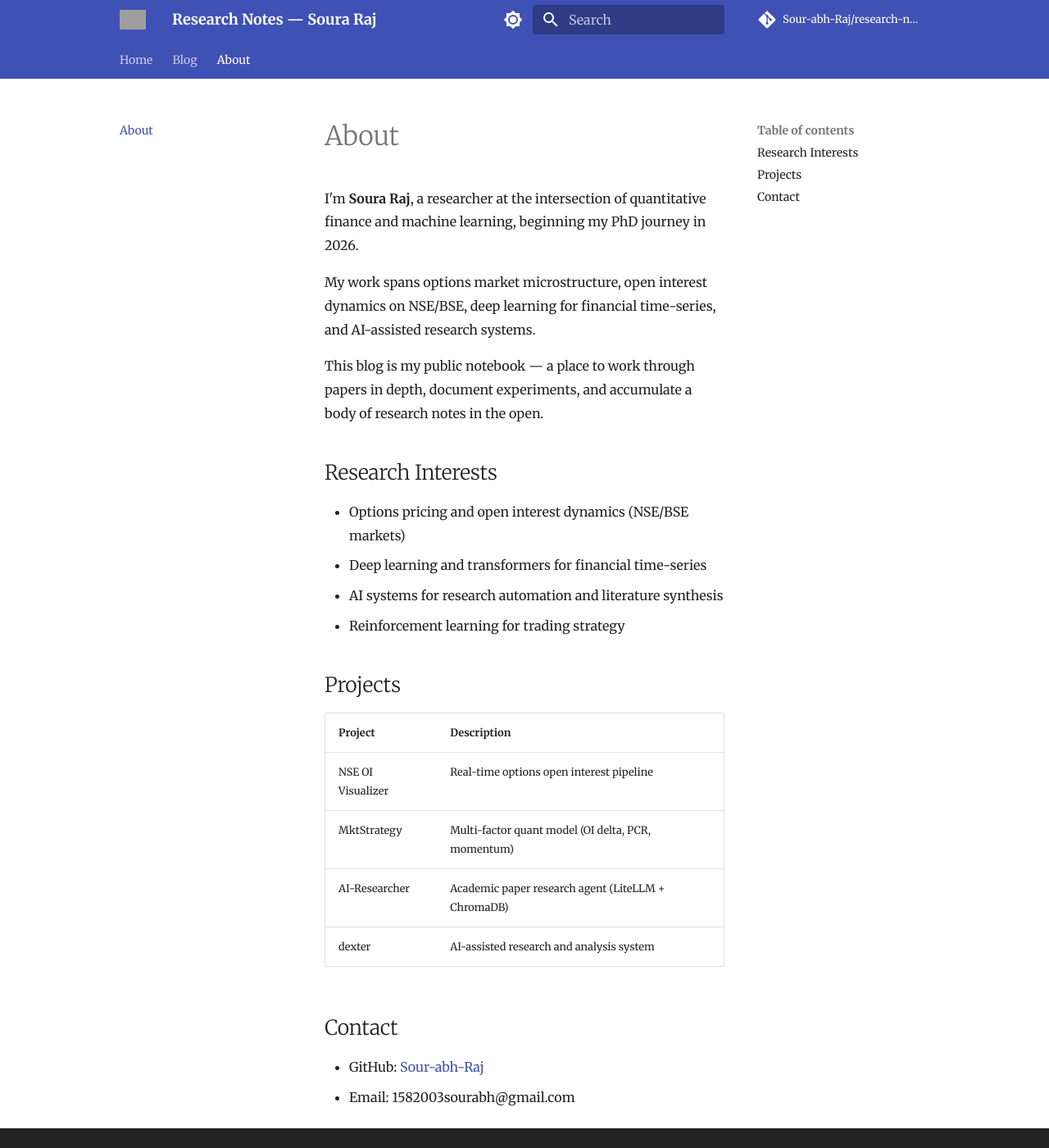
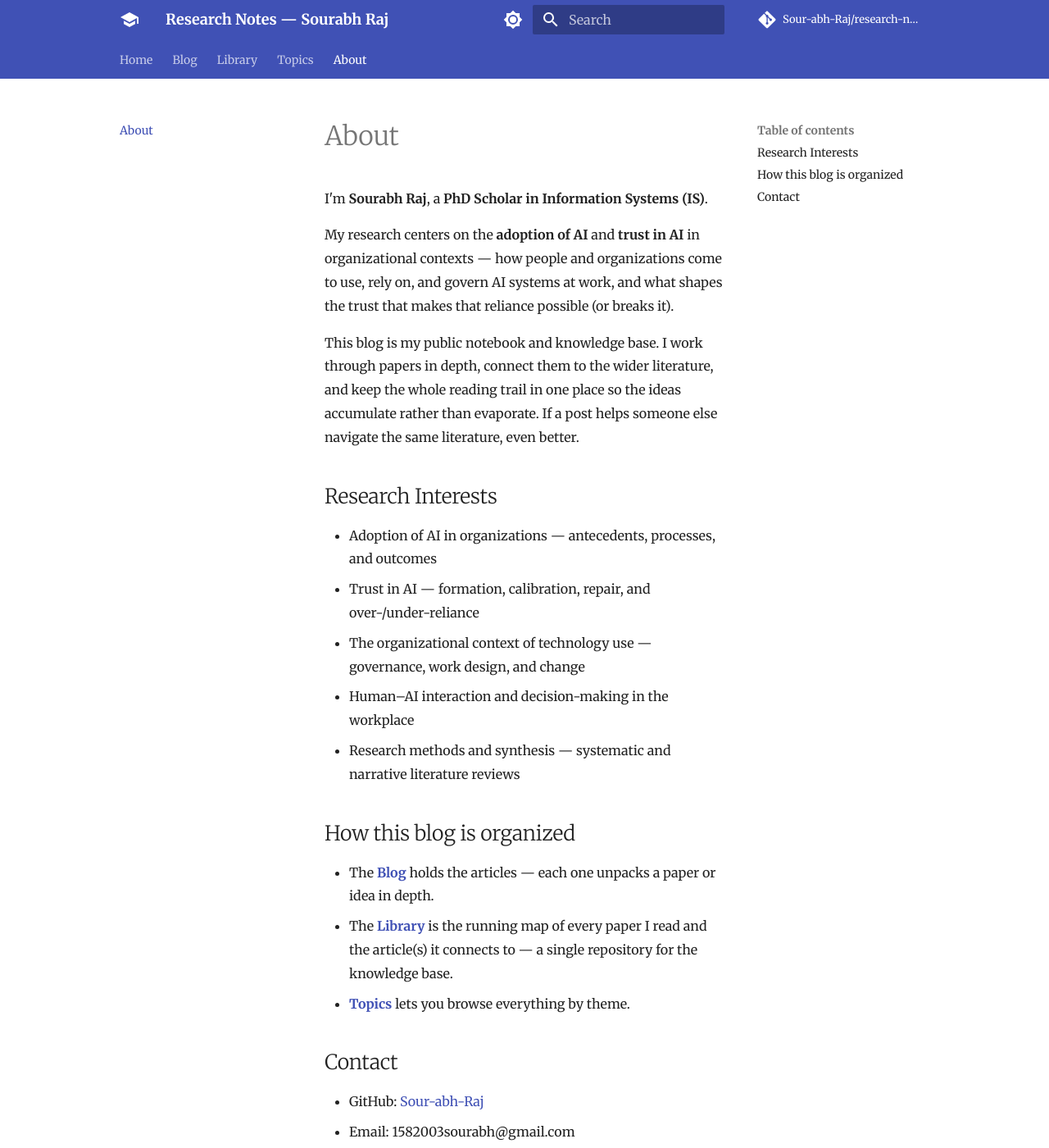
Before and after one commit to Sour-abh-Raj/research-notes, an MkDocs documentation site: the page built from docs/about.md, in a window 1280 px wide and 1400 px high. Shown: the whole window at 82% size. Built offline with MkDocs 1.6.1 and Material for MkDocs 9.7.7, drawn with Linux system fonts in a browser that asks for light colours; comment, search, counter and statistics services are not loaded; some of the changed text lies outside the part shown; grey boxes are pictures that could not be loaded.

Commit message:
Publish first article + fix logo, identity, and SEO
- Add first post: "Understanding Literature Reviews" (Literature Reviews
  category), based on Siddaway, Wood & Hedges (2019)
- Fix invisible logo: move built-in icon to theme.icon.logo (material/school)
  and add scholarly SVG favicon
- Correct author identity to Sourabh Raj, PhD Scholar in Information Systems
  (AI adoption & trust in AI) across site, About, home, authors, welcome post
- Add Library knowledge-base page mapping papers -> articles (with reading-map
  graph) and a Topics page for tag-based navigation
- SEO: Open Graph + Twitter Card + JSON-LD structured data via overrides,
  per-page meta descriptions, keywords, social links

Co-Authored-By: Claude Opus 4.8 <noreply@anthropic.com>

```diff
--- a/docs/about.md
+++ b/docs/about.md
@@ -1,29 +1,35 @@
+---
+description: >-
+  About Sourabh Raj — an Information Systems PhD scholar researching AI adoption
+  and trust in AI within organizational contexts.
+---
+
 # About
 
-I'm **Soura Raj**, a researcher at the intersection of quantitative finance and machine learning,
-beginning my PhD journey in 2026.
+I'm **Sourabh Raj**, a **PhD Scholar in Information Systems (IS)**.
 
-My work spans options market microstructure, open interest dynamics on NSE/BSE,
-deep learning for financial time-series, and AI-assisted research systems.
+My research centers on the **adoption of AI** and **trust in AI** in organizational contexts —
+how people and organizations come to use, rely on, and govern AI systems at work, and what shapes
+the trust that makes that reliance possible (or breaks it).
 
-This blog is my public notebook — a place to work through papers in depth,
-document experiments, and accumulate a body of research notes in the open.
+This blog is my public notebook and knowledge base. I work through papers in depth, connect them to
+the wider literature, and keep the whole reading trail in one place so the ideas accumulate rather
+than evaporate. If a post helps someone else navigate the same literature, even better.
 
 ## Research Interests
 
-- Options pricing and open interest dynamics (NSE/BSE markets)
-- Deep learning and transformers for financial time-series
-- AI systems for research automation and literature synthesis
-- Reinforcement learning for trading strategy
+- Adoption of AI in organizations — antecedents, processes, and outcomes
+- Trust in AI — formation, calibration, repair, and over-/under-reliance
+- The organizational context of technology use — governance, work design, and change
+- Human–AI interaction and decision-making in the workplace
+- Research methods and synthesis — systematic and narrative literature reviews
 
-## Projects
+## How this blog is organized
 
-| Project | Description |
-|---------|-------------|
-| NSE OI Visualizer | Real-time options open interest pipeline |
-| MktStrategy | Multi-factor quant model (OI delta, PCR, momentum) |
-| AI-Researcher | Academic paper research agent (LiteLLM + ChromaDB) |
-| dexter | AI-assisted research and analysis system |
+- The **[Blog](blog/index.md)** holds the articles — each one unpacks a paper or idea in depth.
+- The **[Library](library.md)** is the running map of every paper I read and the article(s) it
+  connects to — a single repository for the knowledge base.
+- **[Topics](tags.md)** lets you browse everything by theme.
 
 ## Contact
 
--- a/docs/blog/.authors.yml
+++ b/docs/blog/.authors.yml
@@ -1,5 +1,5 @@
 authors:
   soura:
-    name: Soura Raj
-    description: PhD Researcher | Quant Developer
+    name: Sourabh Raj
+    description: PhD Scholar, Information Systems | AI Adoption & Trust in AI
     avatar: https://github.com/Sour-abh-Raj.png
--- a/mkdocs.yml
+++ b/mkdocs.yml
@@ -1,16 +1,19 @@
-site_name: Research Notes — Soura Raj
-site_description: A PhD researcher's notebook on quantitative finance, machine learning, and AI systems
+site_name: Research Notes — Sourabh Raj
+site_description: An Information Systems PhD scholar's notebook on AI adoption, trust in AI, organizational technology use, and research methods — one paper unpacked at a time.
 site_url: https://sour-abh-raj.github.io/research-notes/
-site_author: Soura Raj
-copyright: Copyright &copy; 2026 Soura Raj
+site_author: Sourabh Raj
+copyright: Copyright &copy; 2026 Sourabh Raj
 
 repo_url: https://github.com/Sour-abh-Raj/research-notes
 repo_name: Sour-abh-Raj/research-notes
 
 theme:
   name: material
-  logo: material/book-open-page-variant
-  favicon: material/book-open-page-variant
+  language: en
+  custom_dir: overrides
+  icon:
+    logo: material/school
+  favicon: assets/favicon.svg
   palette:
     - media: "(prefers-color-scheme: light)"
       scheme: default
@@ -38,6 +41,16 @@ theme:
     - content.code.copy
     - content.code.annotate
     - content.tooltips
+
+extra:
+  social:
+    - icon: fontawesome/brands/github
+      link: https://github.com/Sour-abh-Raj
+      name: GitHub
+    - icon: fontawesome/solid/envelope
+      link: mailto:1582003sourabh@gmail.com
+      name: Email
+  generator: false
 
 plugins:
   - search
@@ -93,4 +106,6 @@ nav:
   - Home: index.md
   - Blog:
     - blog/index.md
+  - Library: library.md
+  - Topics: tags.md
   - About: about.md
--- /dev/null
+++ b/overrides/main.html
@@ -0,0 +1,77 @@
+{% extends "base.html" %}
+
+<!--
+  Custom head injection for SEO / social sharing.
+  Adds Open Graph, Twitter Card, and JSON-LD structured data on top of
+  Material's defaults (canonical URL + theme-color are already handled).
+-->
+{% block extrahead %}
+  {#- Resolve a clean, absolute URL for the current page -#}
+  {% set page_url = page.canonical_url if page and page.canonical_url else config.site_url %}
+  {#- Per-page description falls back to the site description -#}
+  {% set page_desc = page.meta.description if page and page.meta and page.meta.description else config.site_description %}
+  {#- Per-page title -#}
+  {% set page_title = page.title ~ " — " ~ config.site_name if page and page.title and not page.is_homepage else config.site_name %}
+  {#- Social share image: per-page override, else the author's avatar -#}
+  {% set page_image = page.meta.image if page and page.meta and page.meta.image else "https://github.com/Sour-abh-Raj.png" %}
+
+  {#- description + author are already emitted by Material's base template -#}
+  {% if page and page.meta and page.meta.tags %}
+  <meta name="keywords" content="{{ page.meta.tags | join(', ') }}">
+  {% endif %}
+  <meta name="robots" content="index, follow">
+
+  <!-- Open Graph -->
+  <meta property="og:type" content="{{ 'article' if page and page.meta and page.meta.date else 'website' }}">
+  <meta property="og:title" content="{{ page_title }}">
+  <meta property="og:description" content="{{ page_desc }}">
+  <meta property="og:url" content="{{ page_url }}">
+  <meta property="og:site_name" content="{{ config.site_name }}">
+  <meta property="og:image" content="{{ page_image }}">
+  <meta property="og:locale" content="en_US">
+
+  <!-- Twitter Card -->
+  <meta name="twitter:card" content="summary_large_image">
+  <meta name="twitter:title" content="{{ page_title }}">
+  <meta name="twitter:description" content="{{ page_desc }}">
+  <meta name="twitter:image" content="{{ page_image }}">
+
+  <!-- JSON-LD structured data -->
+  {% if page and page.meta and page.meta.date %}
+  <script type="application/ld+json">
+  {
+    "@context": "https://schema.org",
+    "@type": "BlogPosting",
+    "headline": {{ page.title | tojson }},
+    "description": {{ page_desc | tojson }},
+    "author": {
+      "@type": "Person",
+      "name": {{ config.site_author | tojson }},
+      "url": "https://github.com/Sour-abh-Raj"
+    },
+    "datePublished": {{ page.meta.date | string | tojson }},
+    "image": {{ page_image | tojson }},
+    "mainEntityOfPage": {{ page_url | tojson }},
+    "publisher": {
+      "@type": "Person",
+      "name": {{ config.site_author | tojson }}
+    }
+  }
+  </script>
+  {% else %}
+  <script type="application/ld+json">
+  {
+    "@context": "https://schema.org",
+    "@type": "WebSite",
+    "name": {{ config.site_name | tojson }},
+    "description": {{ config.site_description | tojson }},
+    "url": {{ config.site_url | tojson }},
+    "author": {
+      "@type": "Person",
+      "name": {{ config.site_author | tojson }},
+      "url": "https://github.com/Sour-abh-Raj"
+    }
+  }
+  </script>
+  {% endif %}
+{% endblock %}
```
Also changed, not shown: docs/blog/posts/understanding-literature-reviews.md (added, +205 -0 lines), docs/blog/posts/welcome.md (+6 -3 lines), docs/index.md (+9 -3 lines), docs/library.md (added, +51 -0 lines), docs/tags.md (added, +15 -0 lines), docs/assets/favicon.svg (added), 1 other file.
